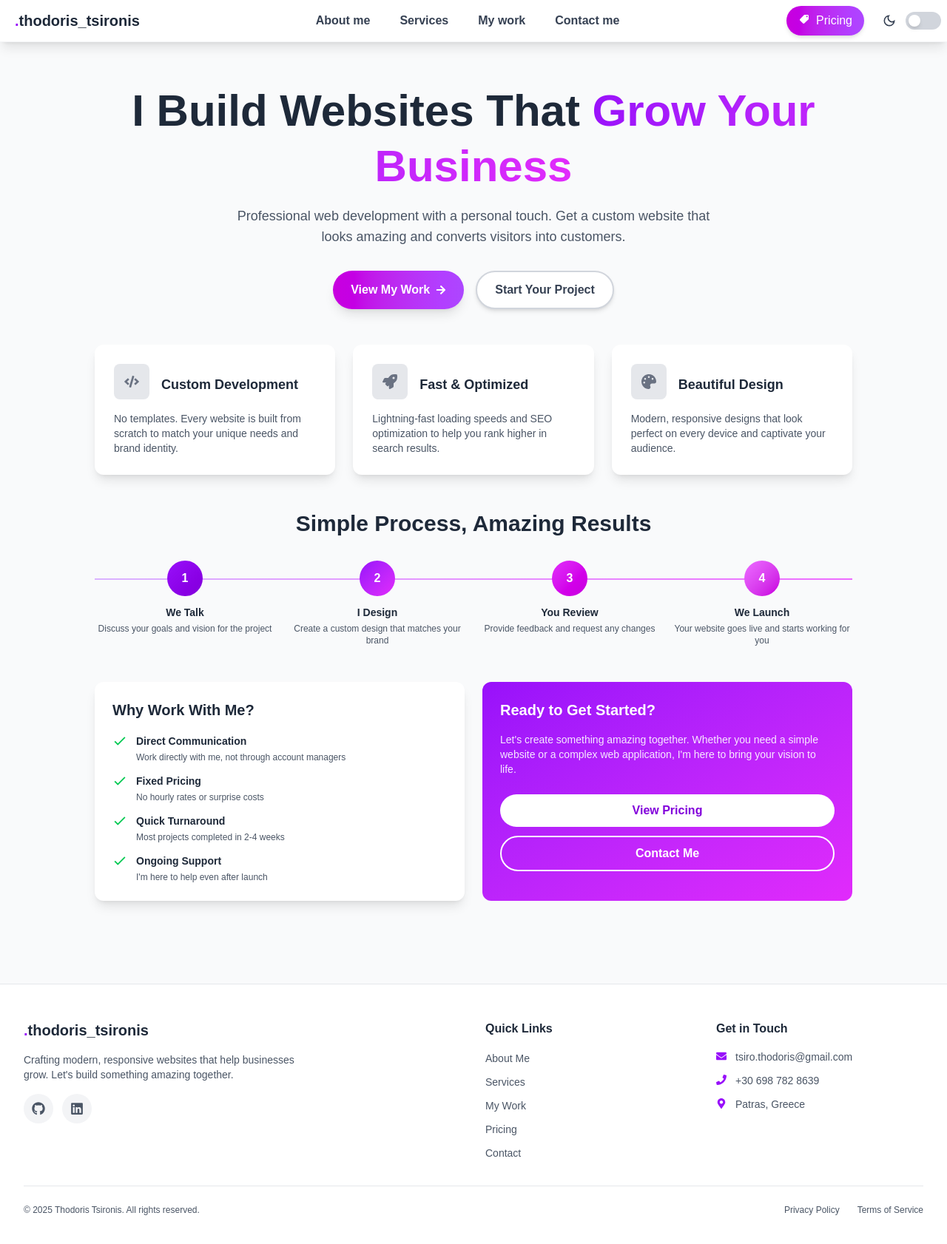
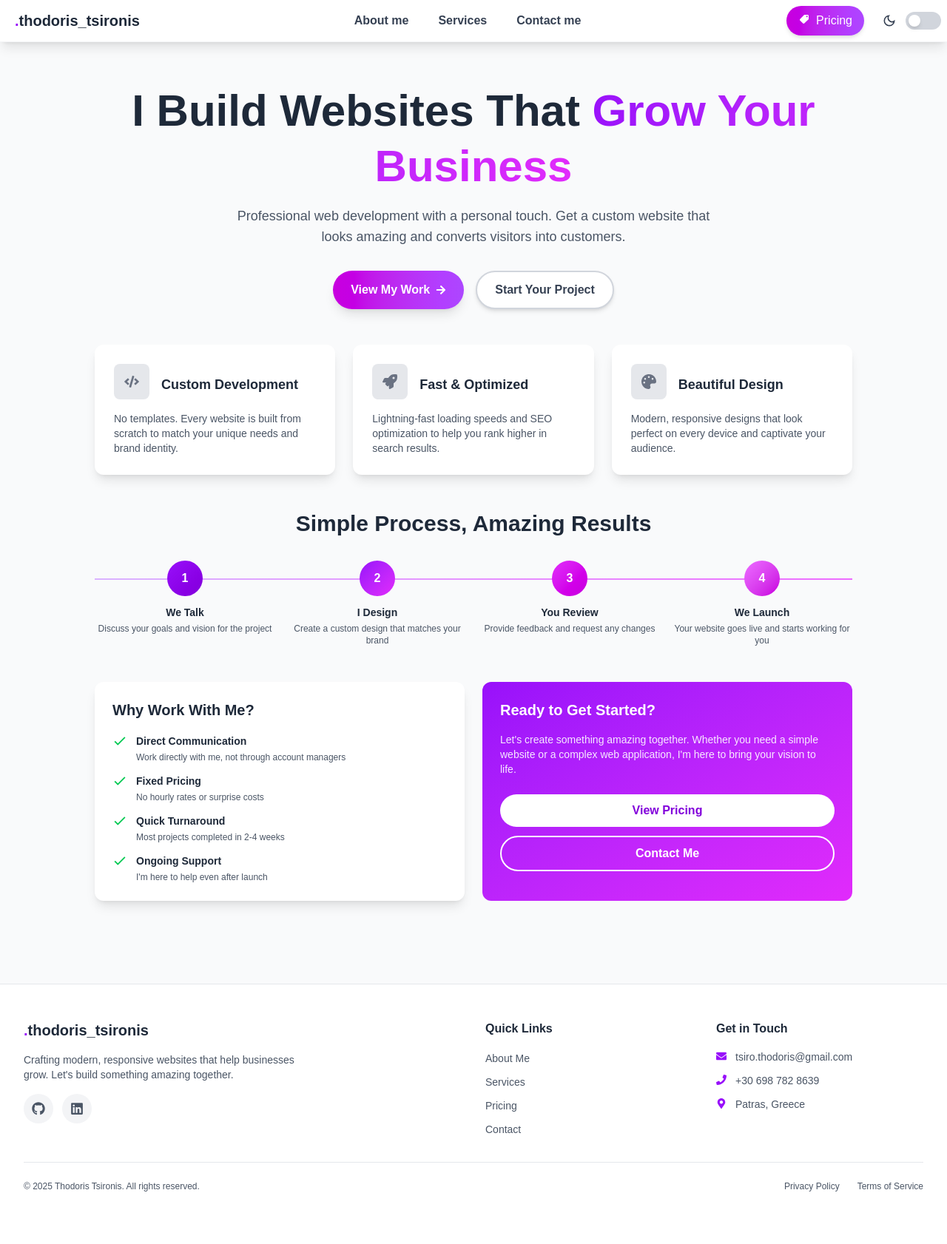
Before and after one commit to tsiro66/Portfolio, a React (Vite) app: page / in a window 1280 px wide. Shown: the top 1682 px of the page at 74% size. After the commit the page ends 1660 px from the top, so only its background shows below. Built offline with nearby package versions, Linux system fonts and the light colour scheme; a web font is replaced by a local one.

Commit message:
Removed my work

```diff
--- a/src/components/Footer.tsx
+++ b/src/components/Footer.tsx
@@ -81,15 +81,7 @@ const Footer = () => {
                   Services
                 </Link>
               </li>
-              <li>
-                <Link
-                  to="/mywork"
-                  className="text-sm text-gray-600 dark:text-gray-400 hover:text-purple-600
-                    dark:hover:text-purple-400 transition-colors duration-300"
-                >
-                  My Work
-                </Link>
-              </li>
+
               <li>
                 <Link
                   to="/pricing"
--- a/src/components/Navbar.tsx
+++ b/src/components/Navbar.tsx
@@ -66,13 +66,7 @@ const Navbar = () => {
             >
               Services
             </Link>
-            <Link
-              to="/mywork"
-              className="font-semibold text-sm md:text-base text-gray-700 px-2 md:px-3 py-1 md:py-2 rounded-md
-                dark:text-gray-300 hover:text-purple-600 dark:hover:text-purple-400 hover:scale-105 transition duration-300 ease-in-out"
-            >
-              My work
-            </Link>
+
             <Link
               to="/contact"
               className="font-semibold text-sm md:text-base text-gray-700 px-2 md:px-3 py-1 md:py-2 rounded-md
@@ -164,18 +158,10 @@ const Navbar = () => {
                 hover:bg-gray-100 dark:hover:bg-gray-800 hover:text-purple-600 dark:hover:text-purple-400
                 transition-colors duration-300"
             >
+              <FaLaptopCode className="inline mr-3" size={16} />
               Services
             </Link>
-            <Link
-              to="/mywork"
-              onClick={closeMenu}
-              className="block font-semibold text-gray-700 dark:text-gray-300 px-4 py-3 rounded-md
-                hover:bg-gray-100 dark:hover:bg-gray-800 hover:text-purple-600 dark:hover:text-purple-400
-                transition-colors duration-300"
-            >
-              <FaLaptopCode className="inline mr-3" size={16} />
-              My work
-            </Link>
+
             <Link
               to="/pricing"
               onClick={closeMenu}
```
